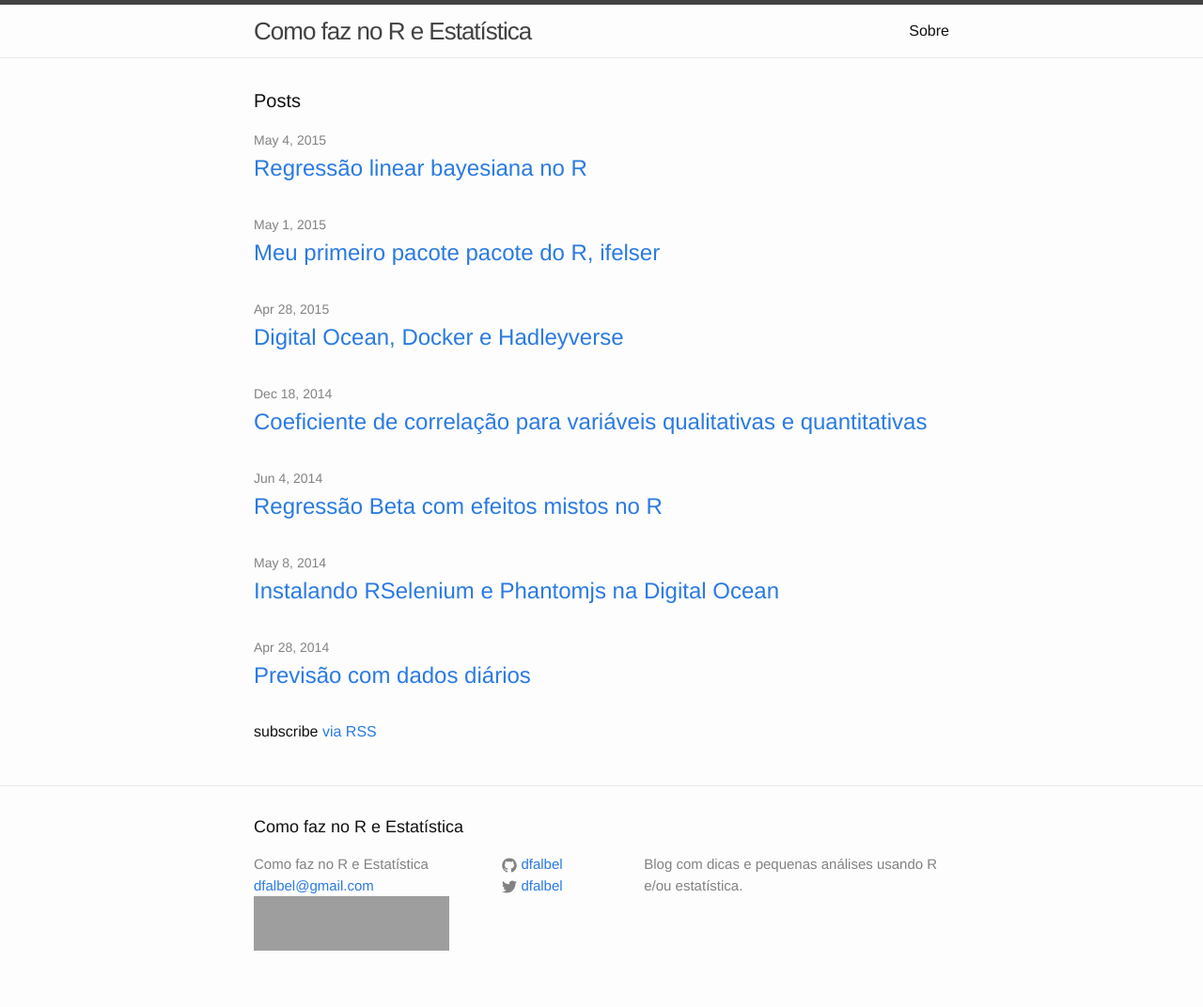
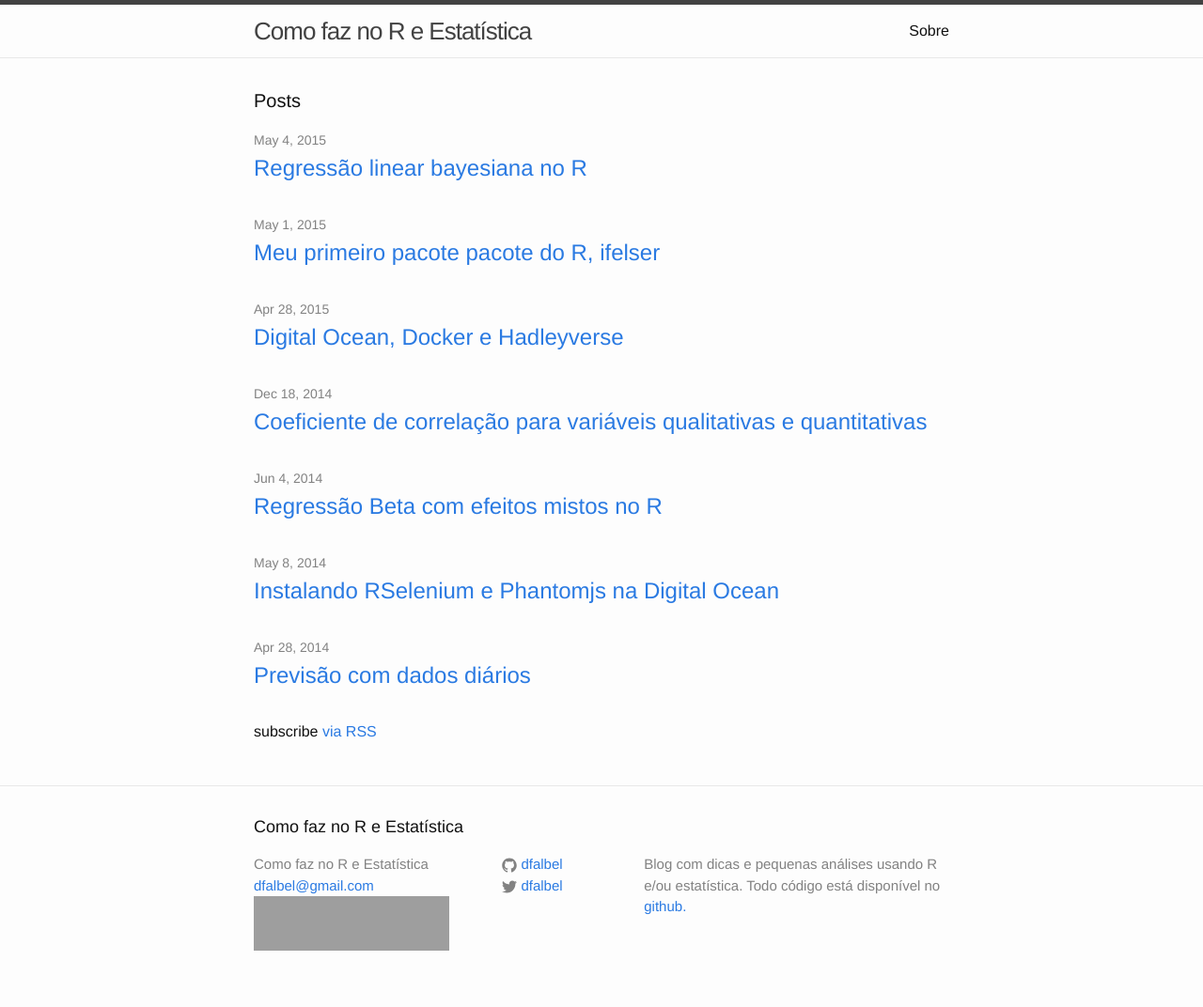
Before and after one commit to dfalbel/dfalbel.github.io, a Jekyll site: the page built from index.html, in a window 1280 px wide. Shown: the whole page at 94% size. Built offline with Jekyll 4.4.1, drawn with Linux system fonts in a browser that asks for light colours; grey boxes are pictures that could not be loaded.

Commit message:
adicionar link para o github

```diff
--- a/_config.yml
+++ b/_config.yml
@@ -2,7 +2,7 @@
 title: Como faz no R e Estatística
 email: dfalbel@gmail.com
 description: > # this means to ignore newlines until "baseurl:"
-  Blog com dicas e pequenas análises usando R e/ou estatística.
+  Blog com dicas e pequenas análises usando R e/ou estatística. Todo código está disponível no <a href=https://github.com/dfalbel/dfalbel.github.io>github<a>.
 baseurl: "" # the subpath of your site, e.g. /blog/
 url: "http://dfalbel.github.io" # the base hostname & protocol for your site
 twitter_username: dfalbel
```
